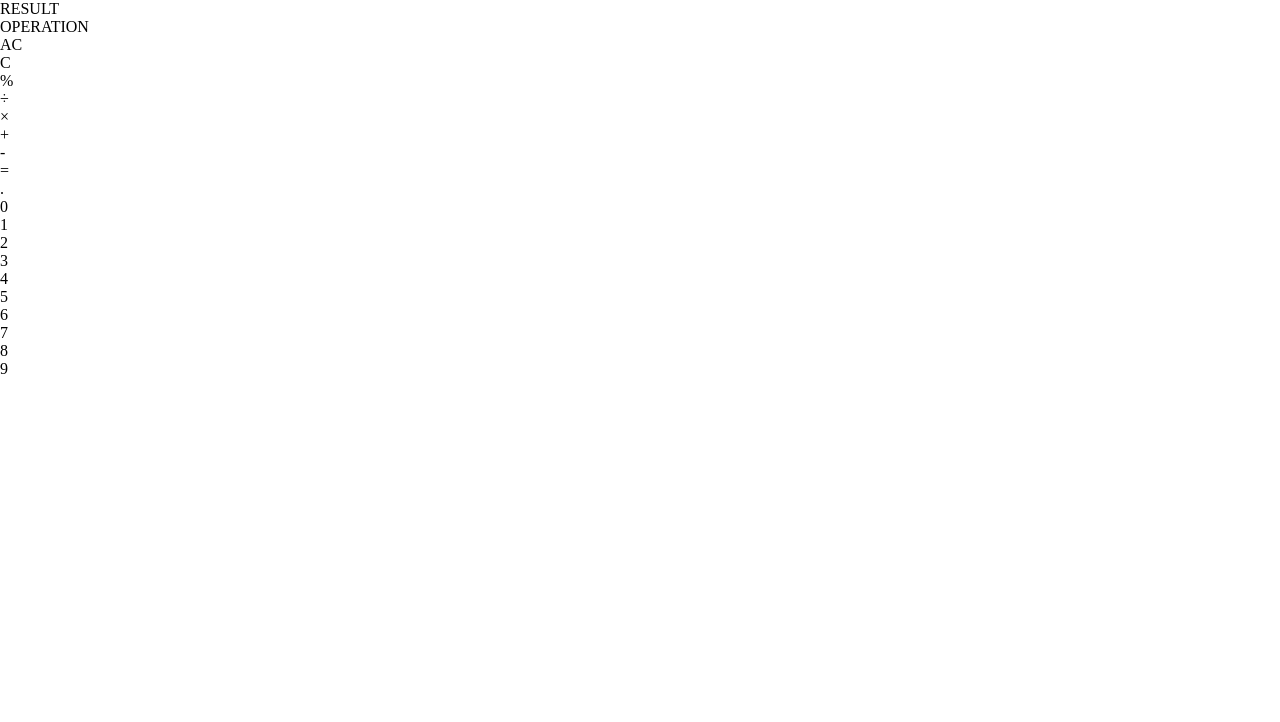
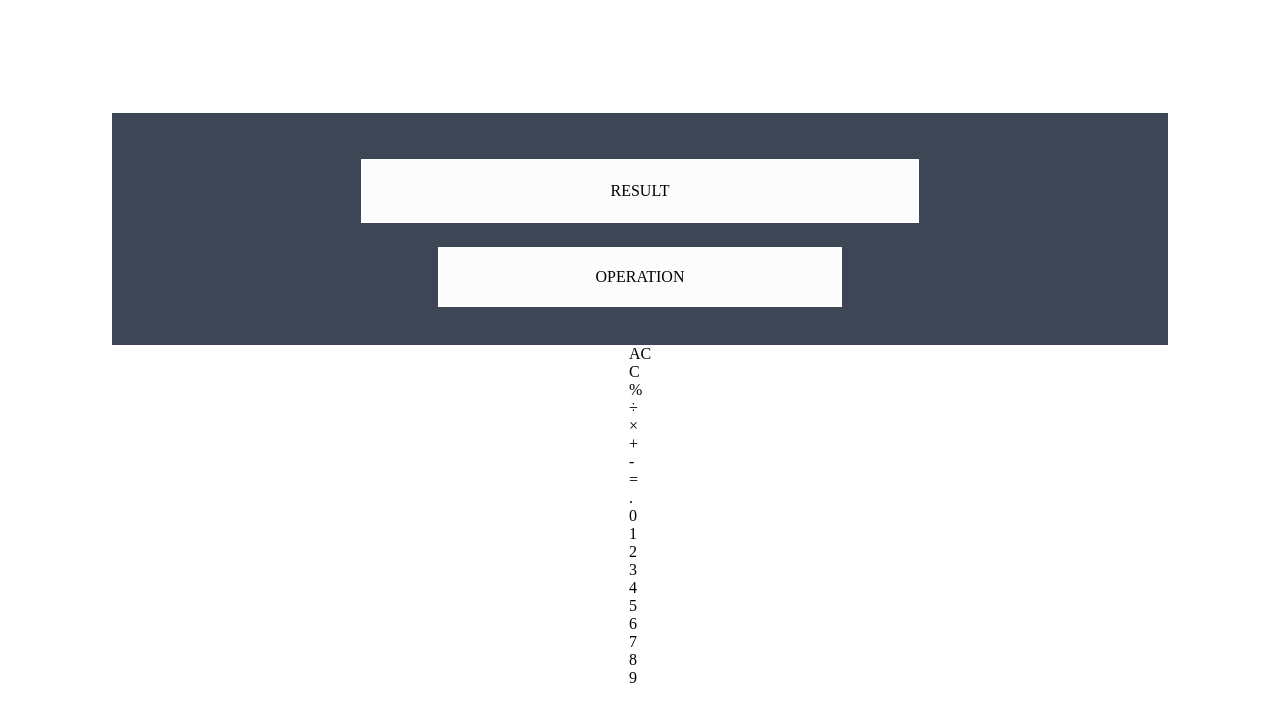
Before and after one commit to j-jinjia/calculator-challenge, a plain HTML site: page index.html in a window 1280 px wide. Drawn offline with Linux system fonts and the light colour scheme.

Commit message:
Added heading style

```diff
--- a/style.scss
+++ b/style.scss
@@ -2,3 +2,45 @@
     padding:0;
     margin:0;
 }
+
+.layout{
+    background-color: white;
+    height:100vh;
+    width: 100vw;
+    display:flex;
+    flex-direction: column;
+    justify-content:center;
+    align-items: center;
+    .layout__header{
+        display:flex;
+        flex-direction: column;
+        justify-content: center;
+        align-items:center;
+        background-color: #3D4655;
+        width: 80vw;
+        height:25vh;
+        padding: 1rem;
+        .layout__header__result{
+            display: flex;
+            justify-content: center;
+            align-items: center;
+            border: 2px solid white;
+            background-color:#FCFCFC;
+            padding:1.3rem;
+            margin:1rem;
+            width: 40vw;
+        }
+        .layout__header__operation{
+            display: flex;
+            justify-content: center;
+            align-items:center;
+            width: 30vw;
+            height:5vh;
+            border: 2px solid white;
+            background-color:#FCFCFC;
+            padding:0.5rem;
+            margin:0.5rem;
+        }
+    }
+
+}
```
Also changed, not shown: style.css.
